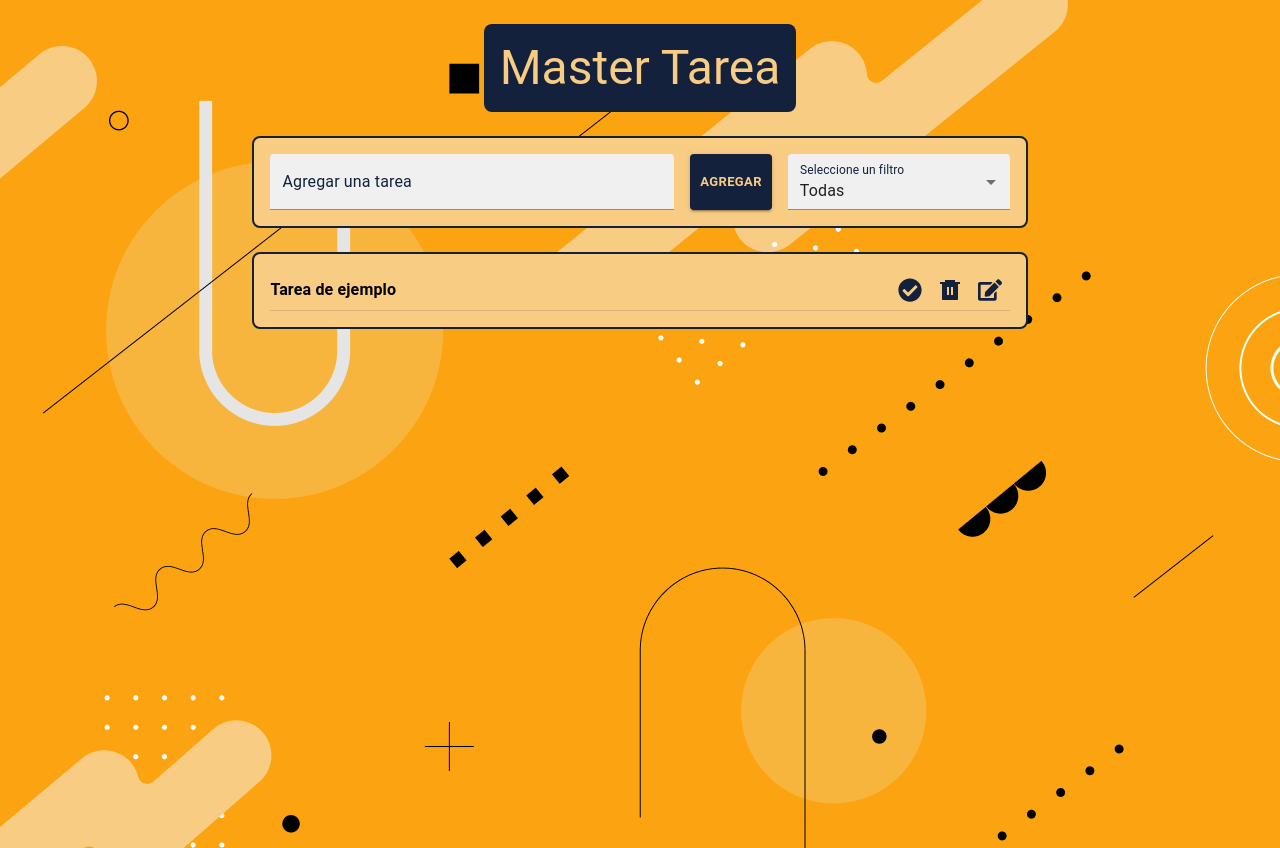
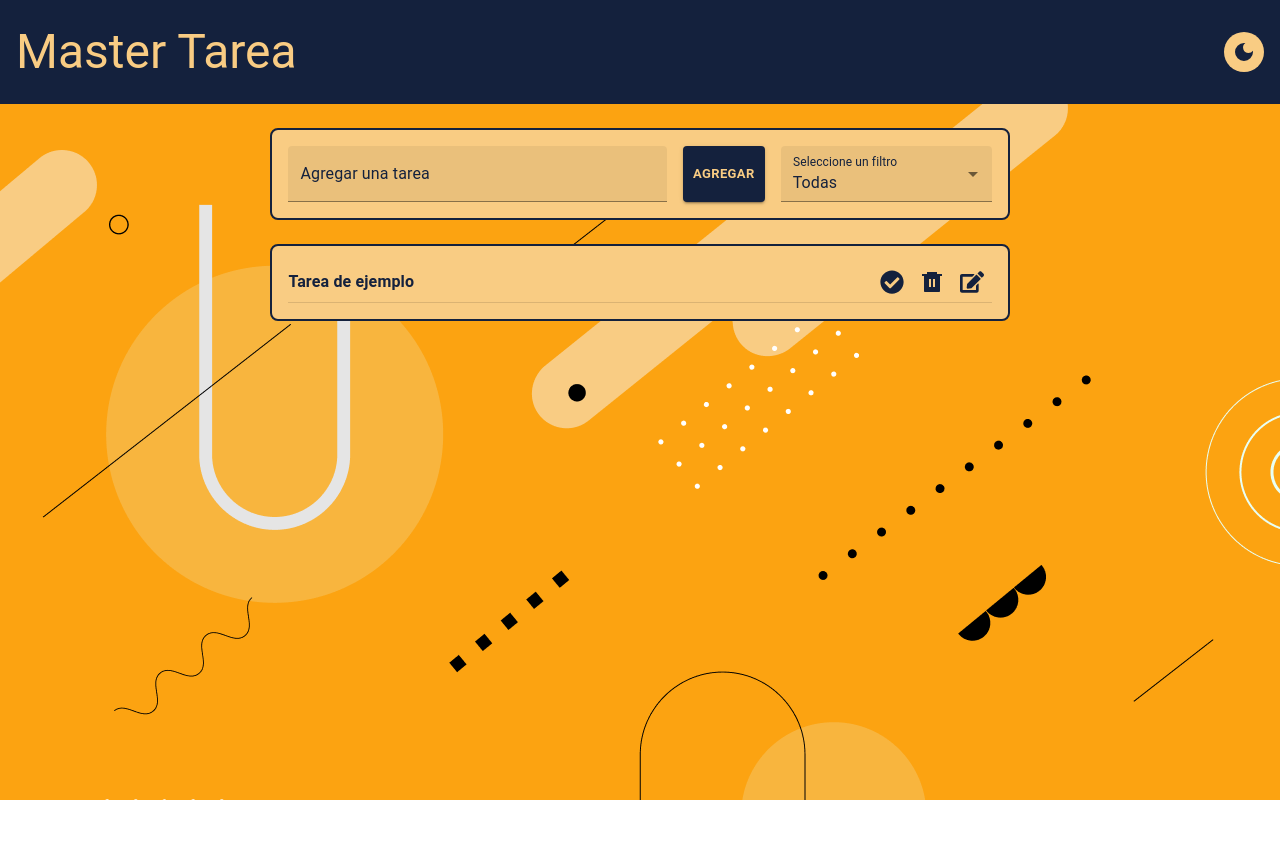
Before and after one commit to AnaliaAldete/proyecto-lista, a React (Vite) app: page / in a window 1280 px wide. After the commit the page ends 800 px from the top, so only its background shows below. Built offline with nearby package versions, Linux system fonts and the light colour scheme.

Commit message:
modo claro/oscuro

```diff
--- a/index.html
+++ b/index.html
@@ -4,7 +4,7 @@
 		<meta charset="UTF-8" />
 
 		<meta name="viewport" content="width=device-width, initial-scale=1.0" />
-		<title>Todo list</title>
+		<title>Master Tarea</title>
 	</head>
 	<body>
 		<div id="root"></div>
--- a/src/App.jsx
+++ b/src/App.jsx
@@ -6,11 +6,16 @@ import {
 	MenuItem,
 	FormControl,
 	InputLabel,
+	IconButton,
+	ThemeProvider,
+	CssBaseline,
 } from "@mui/material";
 import { Tarea } from "./componentes/Tarea";
 import { Form } from "./componentes/Form";
 import { useState, useEffect } from "react";
 import { v4 as uuidv4 } from "uuid";
+import { lightTheme, darkTheme } from "./themes/theme";
+import { MdDarkMode, MdLightMode } from "react-icons/md";
 
 function App() {
 	const [arrayTareas, setArrayTareas] = useState(
@@ -19,6 +24,7 @@ function App() {
 		]
 	);
 	const [filtro, setFiltro] = useState("Todas");
+	const [mode, setMode] = useState("light");
 
 	useEffect(() => {
 		localStorage.setItem("arrayTareas", JSON.stringify(arrayTareas));
@@ -34,13 +40,13 @@ function App() {
 	};
 
 	const handleCheckTarea = (id) => {
-		const nuevasTareas = arrayTareas.map((tarea) =>
+		const tareasCheck = arrayTareas.map((tarea) =>
 			tarea.id === id ? { ...tarea, check: !tarea.check } : tarea
 		);
-		setArrayTareas(nuevasTareas);
+		setArrayTareas(tareasCheck);
 	};
 
-	const eliminarTarea = (id) =>
+	const handleEliminarTarea = (id) =>
 		setArrayTareas(arrayTareas.filter((tarea) => tarea.id !== id));
 
 	const handleFiltro = (e) => {
@@ -54,31 +60,59 @@ function App() {
 		else return true;
 	});
 
+	const toggleColorMode = () => {
+		setMode((prevMode) => (prevMode === "light" ? "dark" : "light"));
+	};
+
 	return (
+		<ThemeProvider theme={mode === "light" ? lightTheme : darkTheme}>
+			<CssBaseline />
+
+			<Stack
+				component="header"
+				direction="row"
+				width="100%"
+				bgcolor={mode === "light" ? "primary.main" : "background.paper"}
+				alignItems="center"
+				justifyContent={"space-between"}
+				padding={2}
+				height={"13vh"}
+			>
+				<Typography variant="h3" component="h1">
+					Master Tarea
+				</Typography>
+				<IconButton
+					onClick={toggleColorMode}
+					color="inherit"
+					sx={{
+						color: "primary.main",
+						backgroundColor: "secondary.main",
+						"&:hover": {
+							color: "primary.main",
+							backgroundColor: "#fca311",
+						},
+					}}
+				>
+					{mode === "light" ? <MdDarkMode /> : <MdLightMode />}
+				</IconButton>
+			</Stack>
 			<Stack
 				spacing={3}
+				padding={3}
 				alignItems={"center"}
-			p={3}
-			minHeight={"100vh"}
+				minHeight={"87vh"}
+				component="main"
 				sx={{
-				backgroundImage: "url(/img/fondo1.png)",
+					backgroundImage:
+						mode === "light" ? "url(/img/fondo1.png)" : "url(/img/fondo2.png)",
 				}}
 			>
-			<Typography
-				variant="h3"
-				component="h1"
-				bgcolor={"#14213d"}
-				color={"#f9cc83"}
-				p={2}
-				borderRadius={2}
-			>
-				Master Tarea
-			</Typography>
 				<Stack
 					direction={{ xs: "column", md: "row" }}
 					spacing={2}
-				bgcolor={"#f9cc83"}
-				border={"solid 2px #14213d"}
+					bgcolor={"background.paper"}
+					border={2}
+					borderColor={"primary.main"}
 					p={2}
 					borderRadius={2}
 					width={{ xs: "90%", sm: "60%" }}
@@ -92,31 +126,15 @@ function App() {
 						variant="filled"
 						sx={{
 							minWidth: "30%",
-						"& .MuiFilledInput-root": {
-							backgroundColor: "#f0f0f0",
-							"&:hover": {
-								backgroundColor: "#f0f0f0",
-							},
-							"&.Mui-focused": {
-								backgroundColor: "#f0f0f0",
-							},
-							"&.Mui-focused:before": {
-								borderBottomColor: "#14213d",
-							},
-							"&:after": {
-								borderBottomColor: "#14213d",
-								backgroundColor: "#f0f0f0",
-							},
-						},
+
 							"& .MuiInputLabel-root": {
-							color: "#14213d",
-							"&.Mui-focused": {
-								color: "#14213d",
-							},
+								color: "primary.main",
 							},
 						}}
 					>
-					<InputLabel id="filtro-select-label">Seleccione un filtro</InputLabel>
+						<InputLabel id="filtro-select-label">
+							Seleccione un filtro
+						</InputLabel>
 						<Select
 							labelId="filtro-select-label"
 							id="filtro-select"
@@ -131,8 +149,9 @@ function App() {
 				</Stack>
 				<Stack
 					alignItems="center"
-				bgcolor={"#f9cc83"}
-				border={"solid 2px #14213d"}
+					bgcolor={"background.paper"}
+					border={2}
+					borderColor={"primary.main"}
 					p={2}
 					borderRadius={2}
 					width={{ xs: "90%", sm: "60%" }}
@@ -145,11 +164,12 @@ function App() {
 							setArrayTareas={setArrayTareas}
 							check={tarea.check}
 							handleCheckTarea={handleCheckTarea}
-						eliminarTarea={eliminarTarea}
+							handleEliminarTarea={handleEliminarTarea}
 						/>
 					))}
 				</Stack>
 			</Stack>
+		</ThemeProvider>
 	);
 }
 
--- a/src/componentes/Form.jsx
+++ b/src/componentes/Form.jsx
@@ -1,4 +1,4 @@
-import { Stack, TextField, Button } from "@mui/material";
+import { Stack, TextField, Button, useTheme } from "@mui/material";
 import { useForm } from "react-hook-form";
 
 export const Form = ({
@@ -9,6 +9,7 @@ export const Form = ({
 	id,
 	setArrayTareas,
 }) => {
+	const theme = useTheme();
 	const {
 		register,
 		handleSubmit,
@@ -57,27 +58,8 @@ export const Form = ({
 					defaultValue={descripcion}
 					fullWidth
 					sx={{
-						"& .MuiFilledInput-root": {
-							backgroundColor: "#f0f0f0",
-							"&:hover": {
-								backgroundColor: "#f0f0f0",
-							},
-							"&.Mui-focused": {
-								backgroundColor: "#f0f0f0",
-							},
-							"&.Mui-focused:before": {
-								borderBottomColor: "#14213d",
-							},
-							"&:after": {
-								borderBottomColor: "#14213d",
-								backgroundColor: "#f0f0f0",
-							},
-						},
 						"& .MuiInputLabel-root": {
-							color: "#14213d",
-							"&.Mui-focused": {
-								color: "#14213d",
-							},
+							color: theme.palette.primary.main,
 						},
 					}}
 					{...register("descripcion", {
@@ -105,11 +87,6 @@ export const Form = ({
 							size="small"
 							sx={{
 								maxHeight: "56px",
-								borderColor: "#14213d",
-								color: "#14213d",
-								"&:hover": {
-									borderColor: "#14213d",
-								},
 								flex: 1,
 							}}
 							onClick={() => setEdit(false)}
@@ -123,15 +100,15 @@ export const Form = ({
 						size="small"
 						sx={{
 							maxHeight: "56px",
-							backgroundColor: "#14213d",
-							color: "#f9cc83",
+							flex: 1,
+							color: theme.palette.text.secondary,
+							fontWeight: "bold",
 							"&:hover": {
 								backgroundColor: "#fca311",
-								color: "#14213d",
-								border: "solid 1px #14213d",
+								color: theme.palette.text.primary,
+								border: "solid 2px",
+								borderColor: theme.palette.text.primary,
 							},
-							flex: 1,
-							fontWeight: "bold",
 						}}
 					>
 						{!edit ? "Agregar" : "Editar"}
--- a/src/componentes/Tarea.jsx
+++ b/src/componentes/Tarea.jsx
@@ -10,6 +10,7 @@ import {
 	DialogContentText,
 	DialogTitle,
 	Divider,
+	useTheme,
 } from "@mui/material";
 import { useState } from "react";
 import { FaCheckCircle, FaEdit } from "react-icons/fa";
@@ -20,15 +21,16 @@ export const Tarea = ({
 	descripcion,
 	id,
 	setArrayTareas,
-	eliminarTarea,
+	handleEliminarTarea,
 	check,
 	handleCheckTarea,
 }) => {
 	const [edit, setEdit] = useState(false);
 	const [open, setOpen] = useState(false);
+	const theme = useTheme();
 
-	const handleEliminarTarea = () => {
-		eliminarTarea(id);
+	const eliminarTarea = () => {
+		handleEliminarTarea(id);
 		setOpen(false);
 	};
 
@@ -50,7 +52,7 @@ export const Tarea = ({
 					<Typography
 						variant="body1"
 						sx={{
-							color: check ? "#4caf50" : "inherit",
+							color: check ? theme.palette.text.tertiary : "inherit",
 							textDecoration: check ? "line-through" : "none",
 							fontWeight: "bold",
 							display: "flex",
@@ -62,10 +64,13 @@ export const Tarea = ({
 					<ButtonGroup variant="text" aria-label="Basic button group">
 						<IconButton
 							size="medium"
+							aria-label="check tarea"
 							sx={{
-								color: check ? "#4caf50" : "#14213d",
+								color: check
+									? theme.palette.text.tertiary
+									: theme.palette.text.primary,
 								"&:hover": {
-									backgroundColor: "#14213d",
+									backgroundColor: theme.palette.primary.main,
 									color: "#fca311",
 								},
 							}}
@@ -75,10 +80,11 @@ export const Tarea = ({
 						</IconButton>
 						<IconButton
 							size="medium"
+							aria-label="borrar tarea"
 							sx={{
-								color: "#14213d",
+								color: theme.palette.text.primary,
 								"&:hover": {
-									backgroundColor: "#14213d",
+									backgroundColor: theme.palette.primary.main,
 									color: "#fca311",
 								},
 							}}
@@ -88,10 +94,11 @@ export const Tarea = ({
 						</IconButton>
 						<IconButton
 							size="medium"
+							aria-label="editar tarea"
 							sx={{
-								color: "#14213d",
+								color: theme.palette.text.primary,
 								"&:hover": {
-									backgroundColor: "#14213d",
+									backgroundColor: theme.palette.primary.main,
 									color: "#fca311",
 								},
 							}}
@@ -120,10 +127,10 @@ export const Tarea = ({
 					<Button
 						variant="outlined"
 						sx={{
-							borderColor: "#14213d",
-							color: "#14213d",
+							borderColor: theme.palette.primary.main,
+							color: theme.palette.primary.main,
 							"&:hover": {
-								borderColor: "#14213d",
+								borderColor: theme.palette.primary.main,
 							},
 						}}
 						onClick={() => setOpen(false)}
@@ -133,16 +140,15 @@ export const Tarea = ({
 					<Button
 						variant="contained"
 						sx={{
-							backgroundColor: "#14213d",
-							color: "white",
+							color: theme.palette.text.secondary,
 							"&:hover": {
 								backgroundColor: "#fca311",
-								color: "#14213d",
-								border: "solid 1px #14213d",
+								color: theme.palette.primary.main,
+								border: `solid 1px ${theme.palette.primary.main}`,
 							},
 							fontWeight: "bold",
 						}}
-						onClick={handleEliminarTarea}
+						onClick={eliminarTarea}
 						autoFocus
 					>
 						Eliminar
--- /dev/null
+++ b/src/themes/theme.js
@@ -0,0 +1,47 @@
+import { createTheme } from "@mui/material/styles";
+
+export const lightTheme = createTheme({
+	palette: {
+		mode: "light",
+		primary: {
+			main: "#14213d", //azul
+		},
+		secondary: {
+			main: "#f9cc83", //cremita
+		},
+		background: {
+			paper: "#f9cc83",
+		},
+		text: {
+			primary: "#14213d",
+			secondary: "#f9cc83",
+			tertiary: "#4caf50", //verde
+		},
+	},
+	typography: {
+		h3: {
+			color: "#f9cc83",
+		},
+	},
+});
+
+export const darkTheme = createTheme({
+	palette: {
+		mode: "dark",
+		primary: {
+			main: "#ffffff",
+		},
+		secondary: {
+			main: "#14213d",
+		},
+		background: {
+			default: "#14213d",
+			paper: "#212b36",
+		},
+		text: {
+			primary: "#ffffff",
+			secondary: "#000000",
+			tertiary: "#4caf50",
+		},
+	},
+});
```
Also changed, not shown: 1 other file (tests, documents, lock files or other folders). Lines whose indentation alone changed are shown as unchanged.
